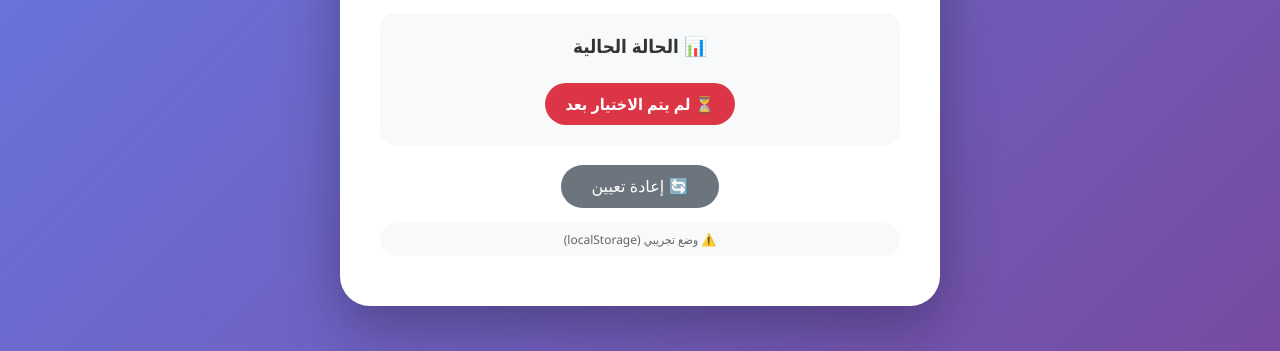
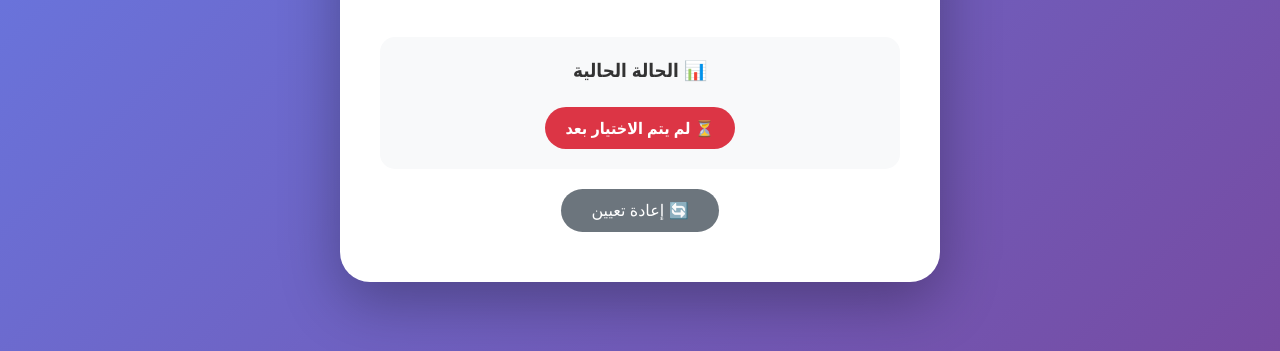
Before and after one commit to johnlatif16/boy-or-girl, a website: page public/dashboard.html in a window 1280 px wide. Shown: the part 449-800 px from the top of the page. Drawn offline with Linux system fonts and the light colour scheme; no server answers.

Commit message:
Update dashboard.html

```diff
--- a/public/dashboard.html
+++ b/public/dashboard.html
@@ -186,15 +186,6 @@
             0% { transform: rotate(0deg); }
             100% { transform: rotate(360deg); }
         }
-
-        .connection-status {
-            background: #f8f9fa;
-            padding: 8px;
-            border-radius: 20px;
-            font-size: 12px;
-            margin-top: 15px;
-            color: #666;
-        }
     </style>
 </head>
 <body>
@@ -225,16 +216,11 @@
             <div class="spinner"></div>
             <p style="margin-top: 10px;">جاري...</p>
         </div>
-
-        <div class="connection-status" id="connectionStatus">
-            <span id="statusText">جاري الاتصال...</span>
-        </div>
     </div>
 
     <script>
         let db = null;
         let choiceRef = null;
-        let unsubscribe = null;
 
         function showMessage(text, type) {
             const msgDiv = document.getElementById('message');
@@ -260,10 +246,8 @@
                     db = firebase.firestore();
                     choiceRef = db.collection('babyChoices').doc('currentChoice');
 
-                    document.getElementById('statusText').innerHTML = '✅ متصل بـ Firebase';
-
                     // Listen for real-time updates
-                    unsubscribe = choiceRef.onSnapshot((doc) => {
+                    choiceRef.onSnapshot((doc) => {
                         if (doc.exists) {
                             const data = doc.data();
                             if (data.choice) {
@@ -277,20 +261,11 @@
                     });
                 } else {
                     // Fallback to localStorage
-                    document.getElementById('statusText').innerHTML = '⚠️ وضع تجريبي (localStorage)';
                     const savedChoice = localStorage.getItem('babyGender');
                     displayCurrentChoice(savedChoice);
-
-                    // Listen for storage events
-                    window.addEventListener('storage', (e) => {
-                        if (e.key === 'babyGender') {
-                            displayCurrentChoice(e.newValue);
-                        }
-                    });
                 }
             } catch (error) {
                 console.error('Init error:', error);
-                document.getElementById('statusText').innerHTML = '⚠️ وضع تجريبي (localStorage)';
                 const savedChoice = localStorage.getItem('babyGender');
                 displayCurrentChoice(savedChoice);
             }
```
